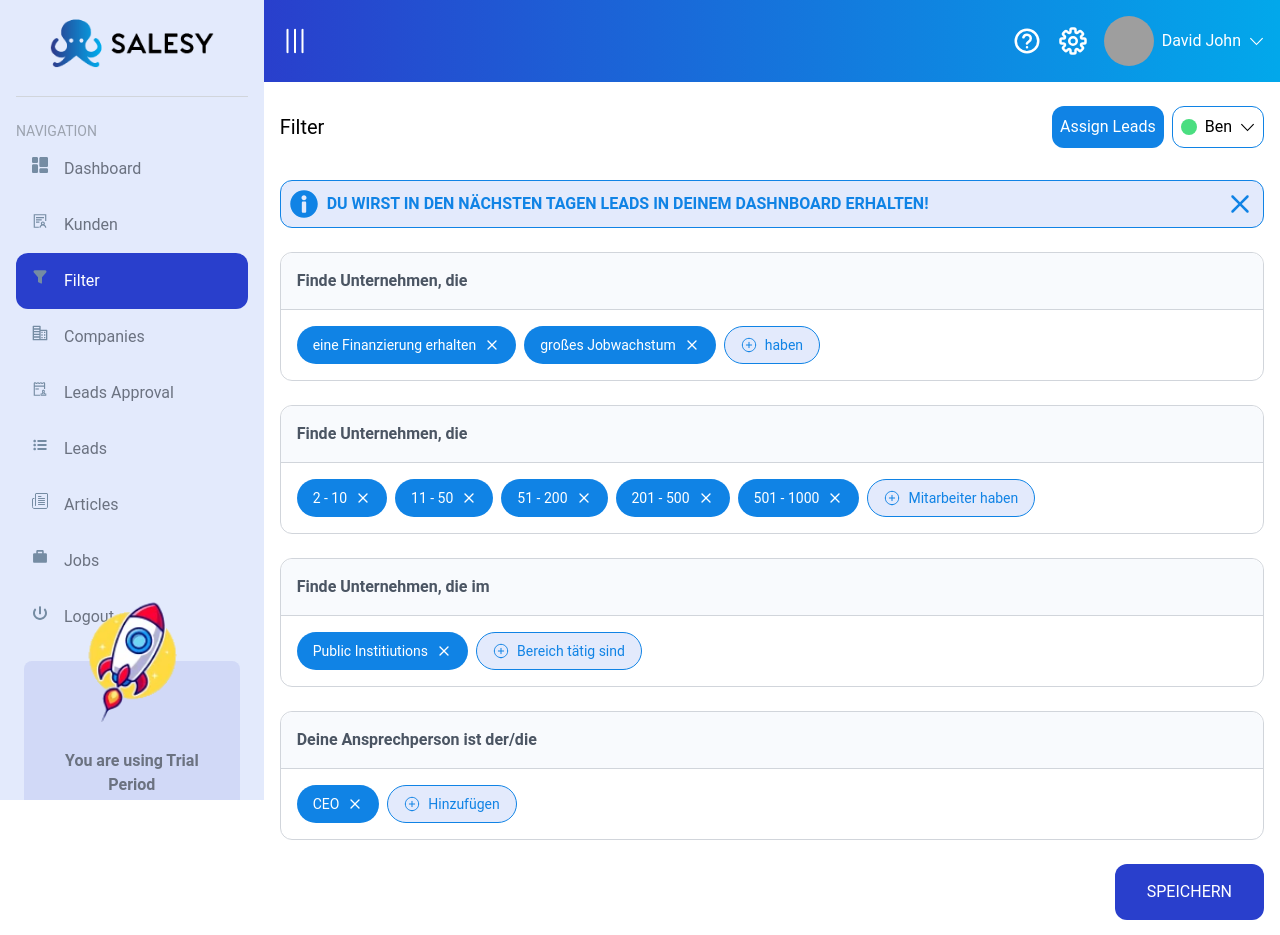
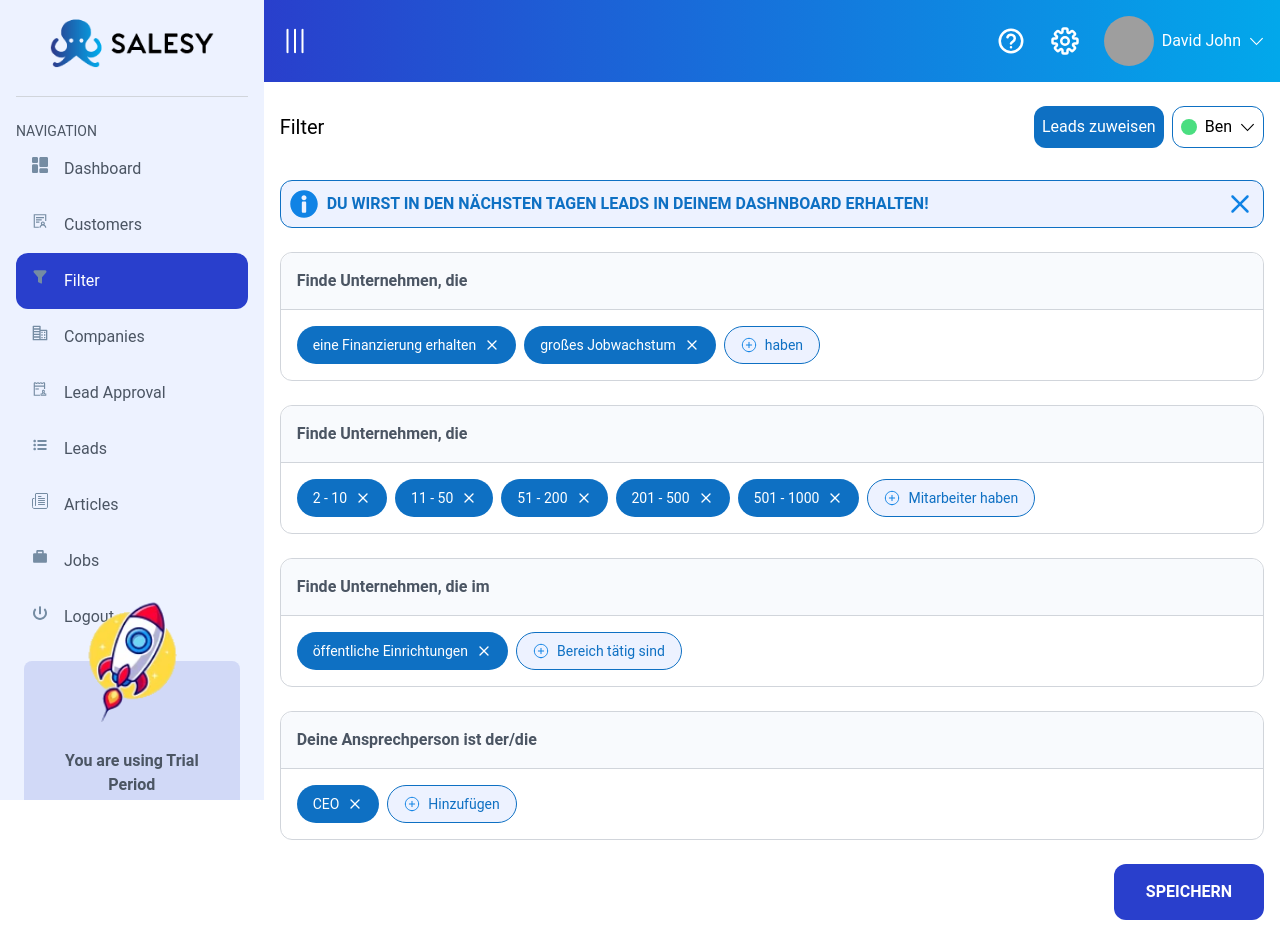
Before and after one commit to michael-pfister/salesy-clone, a Next.js app: page /filter in a window 1280 px wide. Shown: the top 935 px of the page. Built offline with nearby package versions, Linux system fonts and the light colour scheme; grey boxes are pictures that could not be loaded.

Commit message:
lighthouse

```diff
--- a/components/AppBar.tsx
+++ b/components/AppBar.tsx
@@ -46,7 +46,7 @@ export default function AppBar(props: {
           />
         </motion.div>
       </button>
-      <div className="flex gap-4 items-center">
+      <div className="flex gap-6 items-center">
         <Link href="/help">
           <Image
             src="/images/help-svgrepo-com.svg"
--- a/components/SideMenu.tsx
+++ b/components/SideMenu.tsx
@@ -24,7 +24,7 @@ export default function SideMenu(props: {
       </Link>
       <hr className="my-2 border-b-1 border-gray-300" />
       <nav className="flex flex-col">
-        <h4 className="">NAVIGATION</h4>
+        <h4 className="text-gray-600">NAVIGATION</h4>
         {props.children}
       </nav>
       {props.trialPeriod && (
@@ -32,7 +32,7 @@ export default function SideMenu(props: {
           <div className="absolute -top-16 flex justify-center w-[100px] h-[129px]">
             <Image src="/images/rocket.webp" alt="Rocket" fill sizes="100px" />
           </div>
-          <p className="text-gray-500 p-2 text-center font-bold mt-16">
+          <p className="text-gray-600 p-2 text-center font-bold mt-16">
             You are using Trial Period
           </p>
           <Anchor
--- a/pages/_app.tsx
+++ b/pages/_app.tsx
@@ -16,7 +16,7 @@ const links = [
   },
   {
     href: "/customers",
-    label: "Kunden",
+    label: "Customers",
     iconSrc: "/images/customer-report-line-svgrepo-com.svg",
   },
   {
@@ -30,8 +30,8 @@ const links = [
     iconSrc: "/images/company-svgrepo-com.svg",
   },
   {
-    href: "/leadsapproval",
-    label: "Leads Approval",
+    href: "/leadapproval",
+    label: "Lead Approval",
     iconSrc: "/images/invoice-approval-line-svgrepo-com.svg",
   },
   {
@@ -77,7 +77,7 @@ export default function App({ Component, pageProps }: AppProps) {
                     <Anchor
                       href={href}
                       iconSrc={iconSrc}
-                      className={`text-gray-500 transition-transform hover:scale-105 active:scale-100 ${
+                      className={`text-gray-600 transition-transform hover:scale-105 active:scale-100 ${
                         router.pathname === href && "bg-violet !text-white"
                       }`}
                     >
@@ -90,11 +90,15 @@ export default function App({ Component, pageProps }: AppProps) {
           </SideMenu>
         </motion.div>
       </header>
-      <main className="w-full">
+      <main className="w-full flex flex-col">
         <header>
           <AppBar menuOpen={menuOpen} setMenuOpen={setMenuOpen} />
         </header>
         <Component {...pageProps} />
+        <footer className="mt-auto border border-t-gray-200 text-gray-500 text-sm p-4 flex justify-between items-center">
+          <p>© 2022 Advanced Sales Technologies GmbH</p>
+          <p>All Rights Reserved</p>
+        </footer>
       </main>
     </div>
   );
--- a/pages/filter.tsx
+++ b/pages/filter.tsx
@@ -22,7 +22,7 @@ const FilterPanels: FilterPanel[] = [
   {
     headingStart: "Finde Unternehmen, die im",
     headingEnd: "Bereich tätig sind",
-    filters: ["Public Institiutions"],
+    filters: ["öffentliche Einrichtungen"],
   },
   {
     headingStart: "Deine Ansprechperson ist der/die",
@@ -38,7 +38,7 @@ export default function Filter() {
         <h1 className="text-xl">Filter</h1>
         <div className="flex gap-2">
           <button className="p-2 rounded-xl text-white bg-blue">
-            Assign Leads
+            Leads zuweisen
           </button>
           <button className="p-2 rounded-xl border border-blue flex gap-2 items-center">
             <div className="bg-green-400 w-4 aspect-square rounded-full" />
@@ -66,7 +66,7 @@ export default function Filter() {
         ))}
       </section>
       <section className="flex justify-end">
-        <button className="rounded-xl bg-violet py-4 px-8 text-white">
+        <button className="rounded-xl bg-violet py-4 px-8 text-white font-bold">
           SPEICHERN
         </button>
       </section>
--- /dev/null
+++ b/pages/leadapproval.tsx
@@ -0,0 +1,3 @@
+export default function LeadApproval() {
+  return <>Lead Approval</>;
+}
--- a/pages/leadsapproval.tsx
+++ /dev/null
@@ -1,3 +0,0 @@
-export default function LeadsApproval() {
-  return <>Leads Approval</>;
-}
--- a/tailwind.config.js
+++ b/tailwind.config.js
@@ -15,9 +15,9 @@ module.exports = {
       },
       colors: {
         violet: "#293fcc",
-        blue: "#1083e5",
+        blue: "#0e70c3",
         oceanblue: "#02a8eb",
-        skyblue: "#e3eafc",
+        skyblue: "#edf2ff",
         verylightblue: "#f8fafd",
         skyviolet: "#d1d9f7",
       },
```
